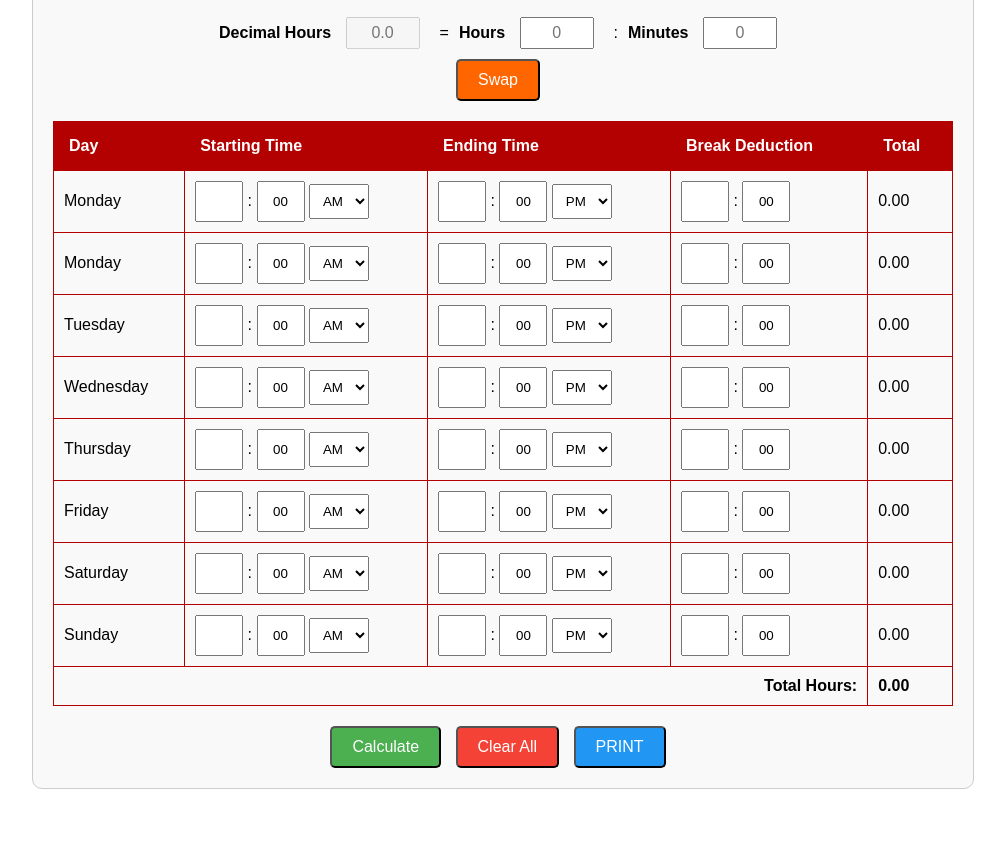
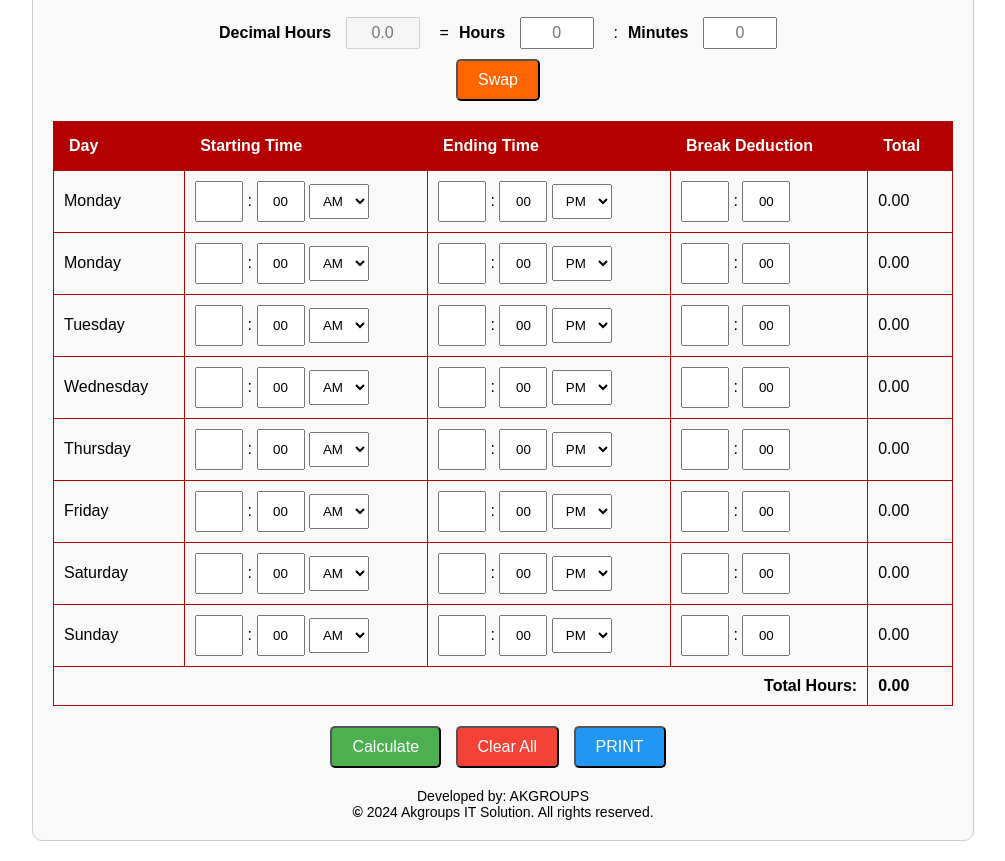
Before and after one commit to asnkhann/calculator, a plain HTML site: page index.html in a window 1280 px wide. Shown: the part 164-1025 px from the top of the page, without its empty margins (137-1142 px from the left). Before the commit the page ends 973 px from the top, so only its background shows below. Drawn offline with Linux system fonts and the light colour scheme.

Commit message:
Update index.html

```diff
--- a/index.html
+++ b/index.html
@@ -252,6 +252,13 @@
                 width: 100%; /* Ensures the table uses full width */
             }
         }
+
+        /* Footer Styles */
+        .footer {
+            text-align: center;
+            margin-top: 20px;
+            font-size: 14px; /* Adjust font size as needed */
+        }
     </style>
 </head>
 <body>
@@ -360,6 +367,12 @@
         <button id="clearBtn">Clear All</button>
         <button id="printBtn" onclick="printPage()">PRINT</button>
     </div>
+
+    <!-- Footer Section -->
+    <div class="footer">
+        Developed by: AKGROUPS<br>
+        <span style="font-weight: bold;">&copy;</span> 2024 Akgroups IT Solution. All rights reserved.
+    </div>
 </div>
 
 <script src="script.js"></script>
```
